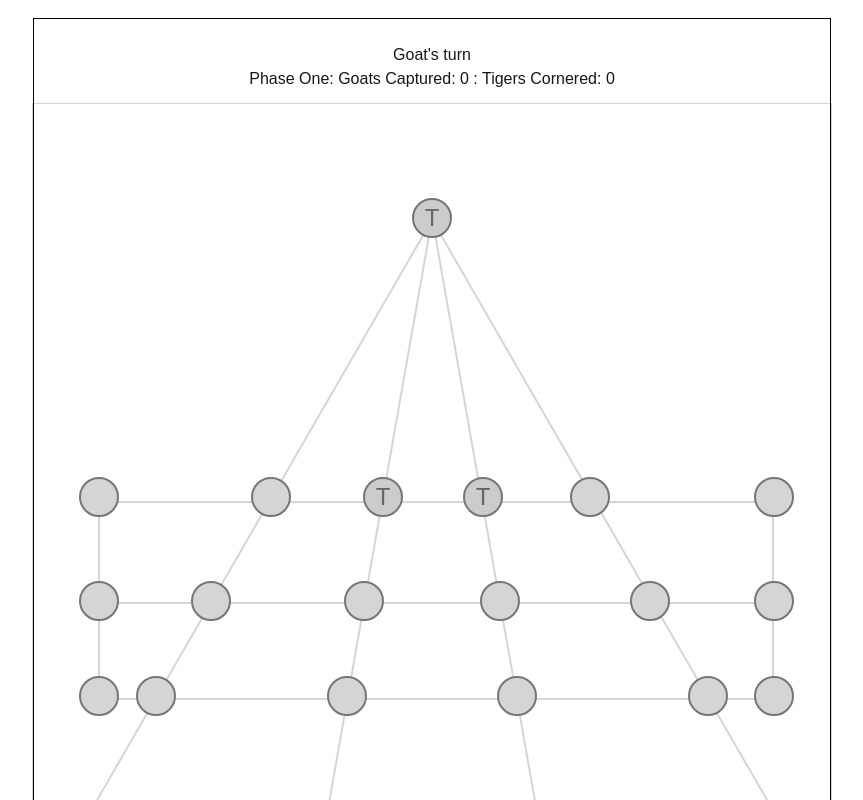
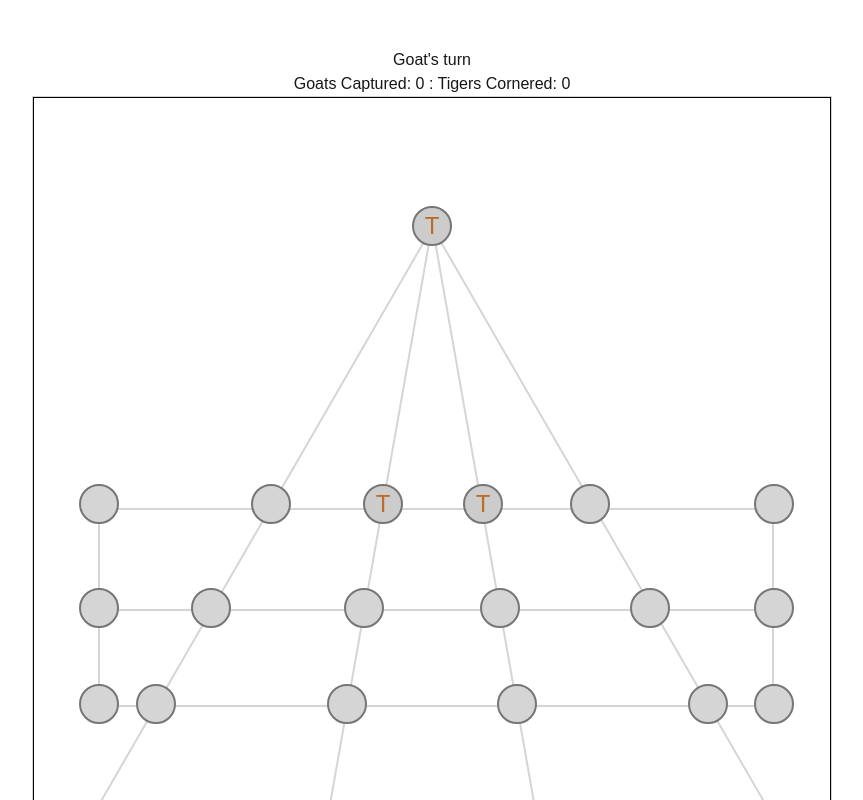
Before and after one commit to christinemtrinh/bagchal, a Next.js app in the folder src/client/: page / in a window 1280 px wide. Shown: the top 800 px of the page, without its empty margins (208-1071 px from the left). Built offline with nearby package versions, Linux system fonts and the light colour scheme; no server answers.

Commit message:
added text color and fixed rules button

```diff
--- a/src/client/app/components/Board/Board.tsx
+++ b/src/client/app/components/Board/Board.tsx
@@ -427,17 +427,8 @@ export default function Board(props: any) {
 
   return (
     <div className="container">
+
       <div className="board">
-        <div className="turn">
-          <p>
-            <br />
-            {props.player ? "Goat" : "Tiger"}'s turn<br />
-            Phase{" "}
-            {goatCounter < 15 ? "One" : "Two"}
-            : Goats Captured: {numOfCapturedGoats} : Tigers Cornered: {numOfCorneredTigers}
-          </p>
-
-        </div>
         <div className="line1"></div>
         <div className="line2"></div>
         <div className="line3"></div>
--- a/src/client/app/components/Board/Spot/Spot.tsx
+++ b/src/client/app/components/Board/Spot/Spot.tsx
@@ -2,8 +2,9 @@ export default function Spot(props:any) {
     const buttonStyle = {
     left: props.y + "%",
     backgroundColor: props.disabled ? "#ccc" : "rgb(213, 213, 213)",
-    color: props.disabled ? "#666" : "rgb(28, 28, 28)",
+    //color: props.disabled ? "#666" : "rgb(28, 28, 28)",
     cursor: props.disabled ? "not-allowed" : "pointer",
+    color: props.value == "G" ? "#606C38" : "#BC6C25"
   };
       return (
         <button
--- a/src/client/app/components/Board/board.css
+++ b/src/client/app/components/Board/board.css
@@ -12,7 +12,7 @@
   width: 100%;
   aspect-ratio: 1 / 1;
   border: 1px solid rgb(0, 0, 0);
-  margin: 0 auto;
+  height: 100%;
 }
 
 .board:after {
@@ -21,10 +21,10 @@
 }
 
 .turn {
-  display: flex;
   justify-content: center;
   align-items: center;
   text-align: center;
+
 }
 
 .rectangle {
--- a/src/client/app/components/Rules/rules.css
+++ b/src/client/app/components/Rules/rules.css
@@ -8,7 +8,7 @@
 .content {
   width: "50%";
   margin: "auto";
-  background-color: rgb(0, 0, 0);
+  background-color: rgba(0, 0, 0, 0.875);
 }
 
 .button1 {
--- a/src/client/app/page.tsx
+++ b/src/client/app/page.tsx
@@ -8,6 +8,8 @@ import Rules from './components/Rules/Rules'
 export default function Home() {
   const router = useRouter()
   const [player, setPlayer] = useState(true); //State to update player/turn text Goat: True, Tiger: False
+  const [numOfCapturedGoats, setNumOfCapturedGoats] = useState(0);
+  const [numOfCorneredTigers, setNumOfCorneredTigers] = useState(0);
   function changePlayer()
   {
     setPlayer(!player)
@@ -21,7 +23,13 @@ export default function Home() {
   return (
     <div>
       <Rules player={player}/>
-      <div style={{position: "relative", top: "55px"}}>
+      <div style={{position: "relative"}}>
+      <div className="turn">
+            <p>
+              {player ? "Goat" : "Tiger"}'s turn<br />
+              Goats Captured: {numOfCapturedGoats} : Tigers Cornered: {numOfCorneredTigers}
+            </p>
+        </div>
         <Board setPlayer={changePlayer} player = {player}/>
       </div>
   </div>
```
